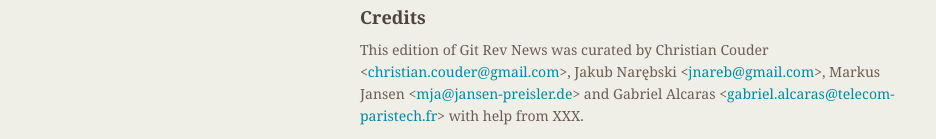
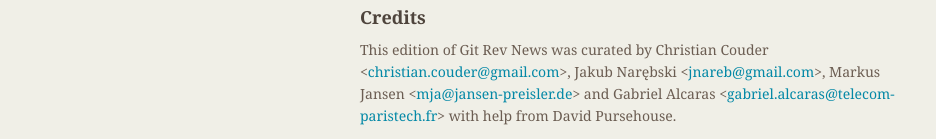
Before and after one commit to git/git.github.io, a Jekyll site: the page built from rev_news/drafts/edition-51.md, in a window 1280 px wide. Shown: the part 1265-1404 px from the top of the page, without its empty margins (174-1110 px from the left). Built offline with Jekyll 4.4.1, drawn with Linux system fonts in a browser that asks for light colours.

Commit message:
rn-51: add David Pursehouse among the helpers

```diff
--- a/rev_news/drafts/edition-51.md
+++ b/rev_news/drafts/edition-51.md
@@ -101,4 +101,4 @@
 Jakub Narębski &lt;<jnareb@gmail.com>&gt;,
 Markus Jansen &lt;<mja@jansen-preisler.de>&gt; and
 Gabriel Alcaras &lt;<gabriel.alcaras@telecom-paristech.fr>&gt;
-with help from XXX.
+with help from David Pursehouse.
```
